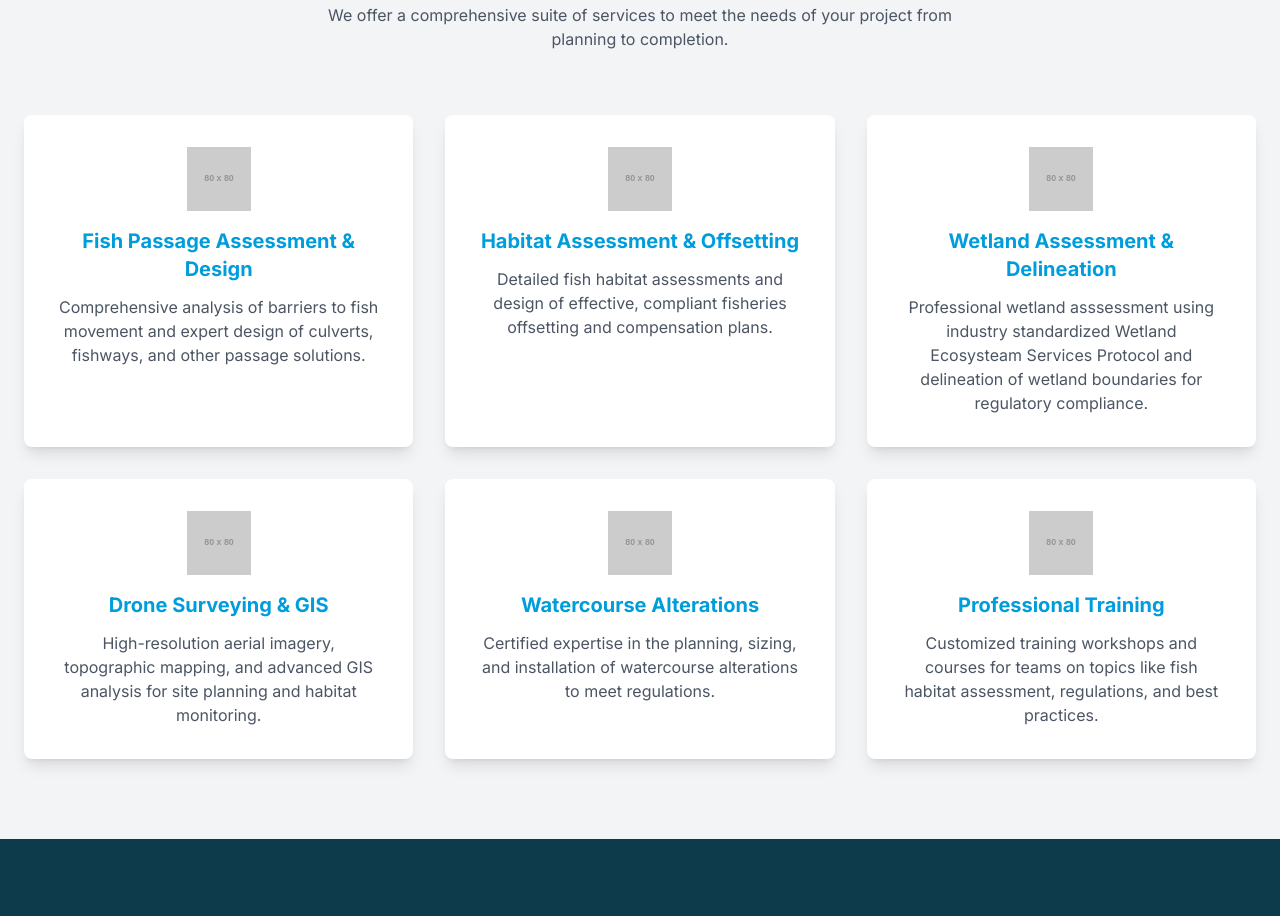
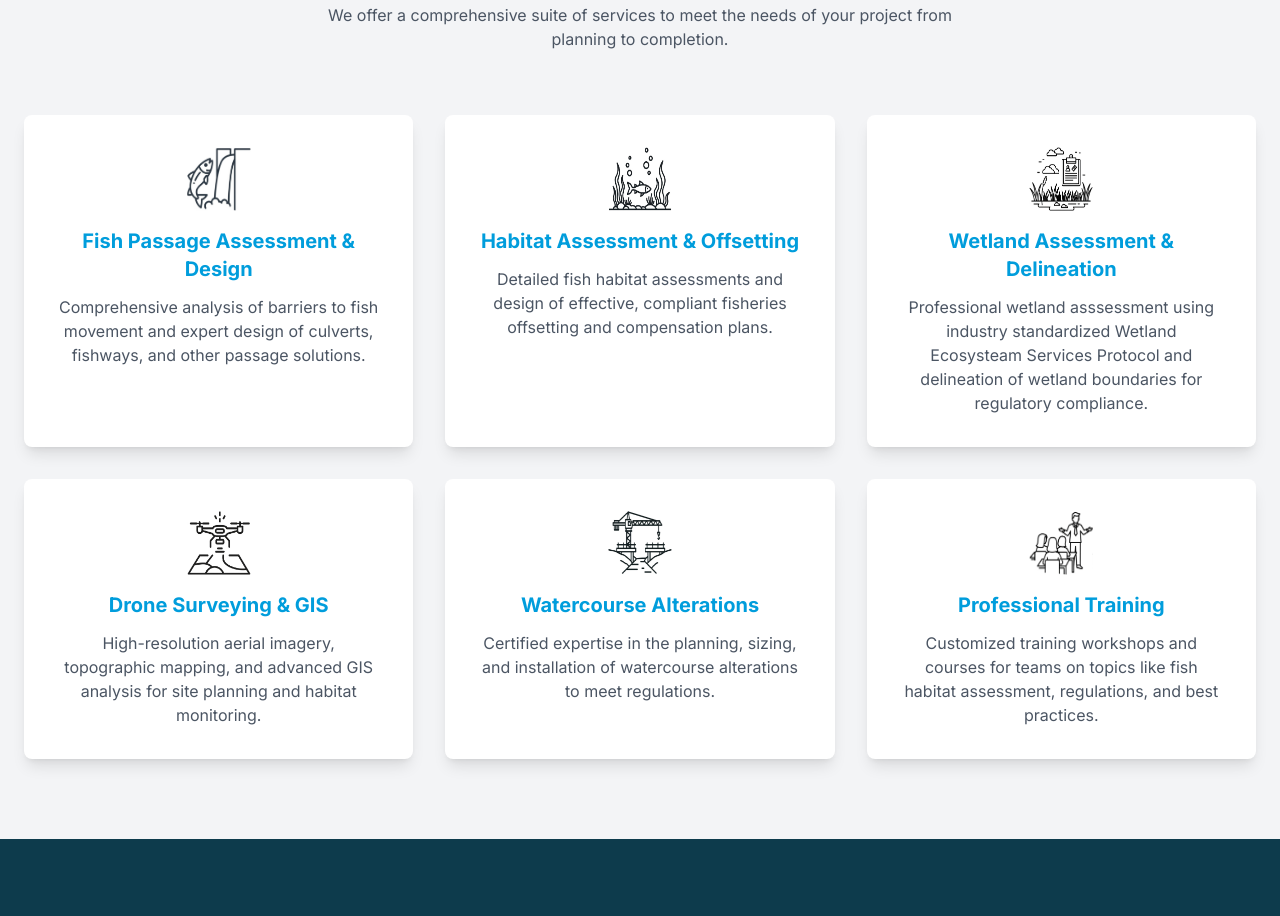
Before and after one commit to WDAN72/aquahabwebsite, a plain HTML site: page index.html in a window 1280 px wide. Shown: the part 1241-2157 px from the top of the page. Drawn offline with nearby package versions, Linux system fonts and the light colour scheme; placeholder pictures from the web are drawn by us.

Commit message:
Update index.html

```diff
--- a/index.html
+++ b/index.html
@@ -117,7 +117,7 @@
                 <div class="grid md:grid-cols-2 lg:grid-cols-3 gap-8">
                     <!-- Service Card Template -->
                     <div class="bg-white p-8 rounded-lg shadow-lg hover:shadow-xl hover:-translate-y-1 transition-all duration-300 flex flex-col">
-                        <img src="https://placehold.co/80x80/009ddc/ffffff?text=Icon" alt="Service Icon" class="h-16 w-16 mb-4 self-center">
+                        <img src="FPA.png" alt="Service Icon" class="h-16 w-16 mb-4 self-center">
                         <h3 class="text-xl font-bold mb-3 text-brand-accent text-center">Fish Passage Assessment & Design</h3>
                         <p class="text-gray-600 text-center flex-grow">
                             Comprehensive analysis of barriers to fish movement and expert design of culverts, fishways, and other passage solutions.
@@ -125,7 +125,7 @@
                     </div>
                      <!-- Service Card -->
                     <div class="bg-white p-8 rounded-lg shadow-lg hover:shadow-xl hover:-translate-y-1 transition-all duration-300 flex flex-col">
-                        <img src="https://placehold.co/80x80/009ddc/ffffff?text=Icon" alt="Service Icon" class="h-16 w-16 mb-4 self-center">
+                        <img src="FH.png" alt="Service Icon" class="h-16 w-16 mb-4 self-center">
                         <h3 class="text-xl font-bold mb-3 text-brand-accent text-center">Habitat Assessment & Offsetting</h3>
                         <p class="text-gray-600 text-center flex-grow">
                             Detailed fish habitat assessments and design of effective, compliant fisheries offsetting and compensation plans.
@@ -133,7 +133,7 @@
                     </div>
                      <!-- Service Card -->
                     <div class="bg-white p-8 rounded-lg shadow-lg hover:shadow-xl hover:-translate-y-1 transition-all duration-300 flex flex-col">
-                        <img src="https://placehold.co/80x80/009ddc/ffffff?text=Icon" alt="Service Icon" class="h-16 w-16 mb-4 self-center">
+                        <img src="WLA.png" alt="Service Icon" class="h-16 w-16 mb-4 self-center">
                         <h3 class="text-xl font-bold mb-3 text-brand-accent text-center">Wetland Assessment & Delineation</h3>
                         <p class="text-gray-600 text-center flex-grow">
                             Professional wetland asssessment using industry standardized Wetland Ecosysteam Services Protocol and delineation of wetland boundaries for regulatory compliance.
@@ -141,7 +141,7 @@
                     </div>
                      <!-- Service Card -->
                     <div class="bg-white p-8 rounded-lg shadow-lg hover:shadow-xl hover:-translate-y-1 transition-all duration-300 flex flex-col">
-                        <img src="https://placehold.co/80x80/009ddc/ffffff?text=Icon" alt="Service Icon" class="h-16 w-16 mb-4 self-center">
+                        <img src="DSGIS.png" alt="Service Icon" class="h-16 w-16 mb-4 self-center">
                         <h3 class="text-xl font-bold mb-3 text-brand-accent text-center">Drone Surveying & GIS</h3>
                         <p class="text-gray-600 text-center flex-grow">
                             High-resolution aerial imagery, topographic mapping, and advanced GIS analysis for site planning and habitat monitoring.
@@ -149,7 +149,7 @@
                     </div>
                      <!-- Service Card -->
                     <div class="bg-white p-8 rounded-lg shadow-lg hover:shadow-xl hover:-translate-y-1 transition-all duration-300 flex flex-col">
-                        <img src="https://placehold.co/80x80/009ddc/ffffff?text=Icon" alt="Service Icon" class="h-16 w-16 mb-4 self-center">
+                        <img src="WCA.png" alt="Service Icon" class="h-16 w-16 mb-4 self-center">
                         <h3 class="text-xl font-bold mb-3 text-brand-accent text-center">Watercourse Alterations</h3>
                         <p class="text-gray-600 text-center flex-grow">
                             Certified expertise in the planning, sizing, and installation of watercourse alterations to meet regulations.
@@ -157,7 +157,7 @@
                     </div>
                      <!-- Service Card -->
                     <div class="bg-white p-8 rounded-lg shadow-lg hover:shadow-xl hover:-translate-y-1 transition-all duration-300 flex flex-col">
-                        <img src="https://placehold.co/80x80/009ddc/ffffff?text=Icon" alt="Service Icon" class="h-16 w-16 mb-4 self-center">
+                        <img src="PDT.png" alt="Service Icon" class="h-16 w-16 mb-4 self-center">
                         <h3 class="text-xl font-bold mb-3 text-brand-accent text-center">Professional Training</h3>
                         <p class="text-gray-600 text-center flex-grow">
                             Customized training workshops and courses for teams on topics like fish habitat assessment, regulations, and best practices.
```
